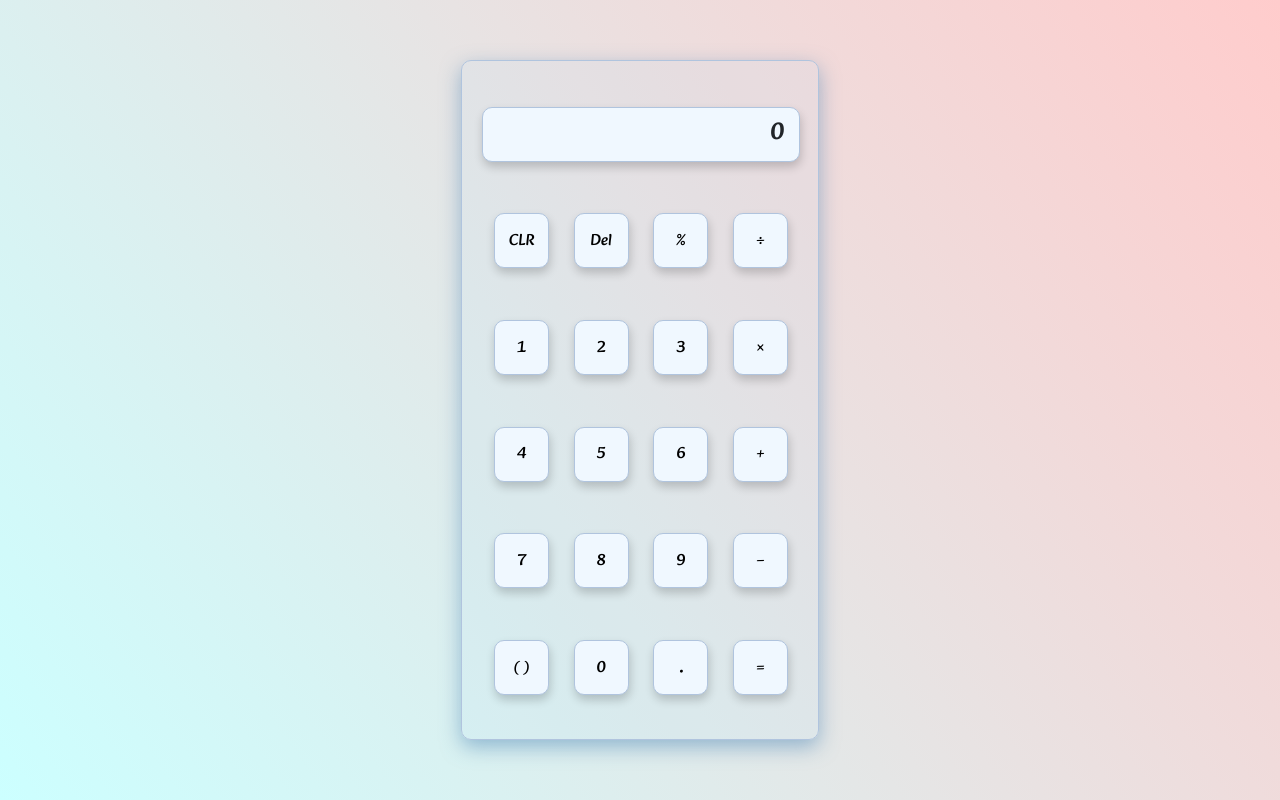
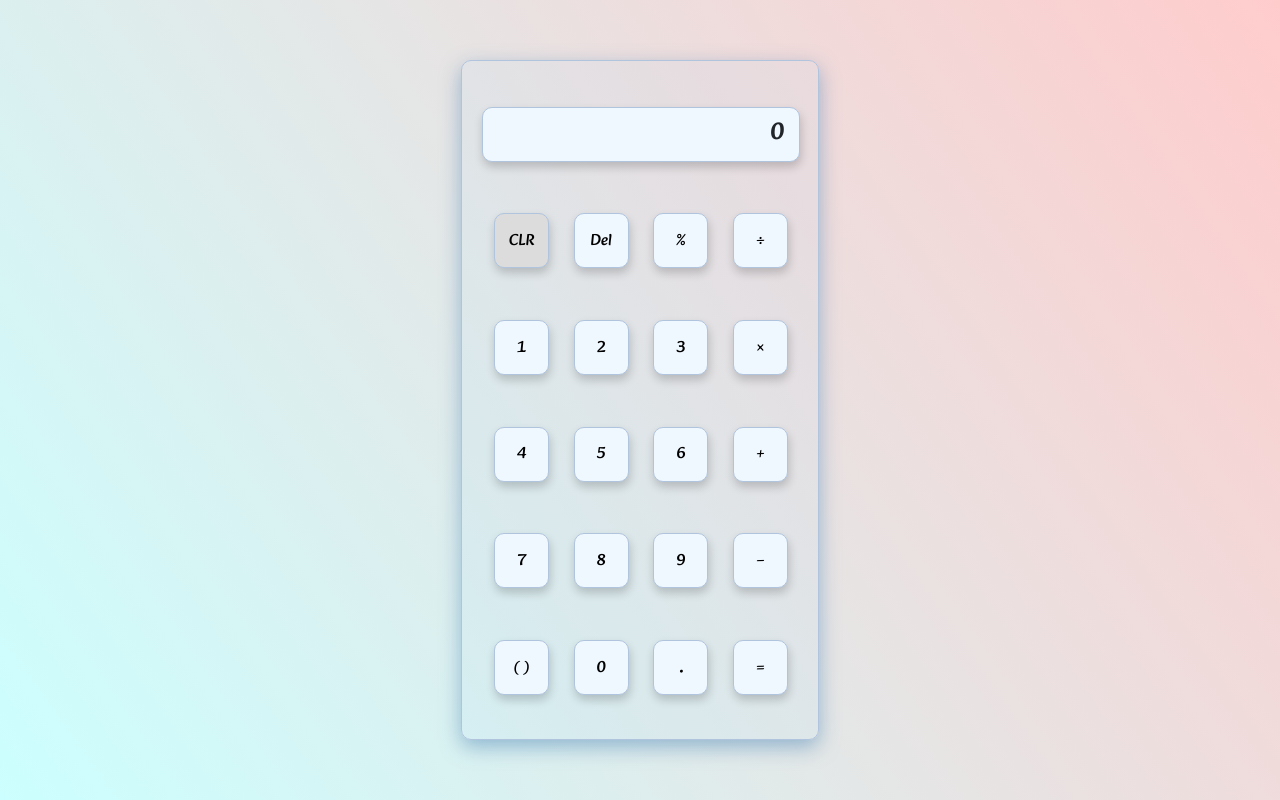
Before and after one commit to eizarphyo/calculator, a plain HTML site: page index.html in a window 1280 px wide. In both pictures the pointer is over the button "CLR". Drawn offline with nearby package versions, Linux system fonts and the light colour scheme.

Commit message:
added hover effect

```diff
--- a/calculatorStyle.css
+++ b/calculatorStyle.css
@@ -82,6 +82,10 @@ main{
     box-shadow: 1px 5px 10px rgba(0,0,0,0.19);
 }
 
+.cal-btn:hover {
+    background-color: gainsboro;
+}
+
 .btn-dot {
     padding-top: 20px;
 }
```
